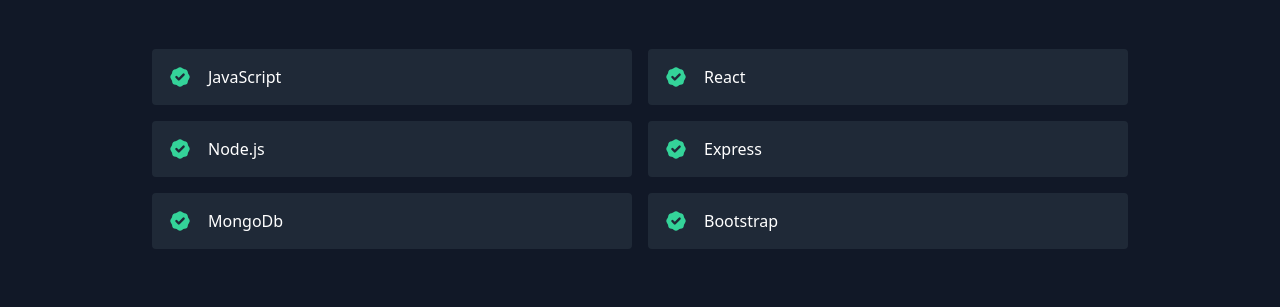
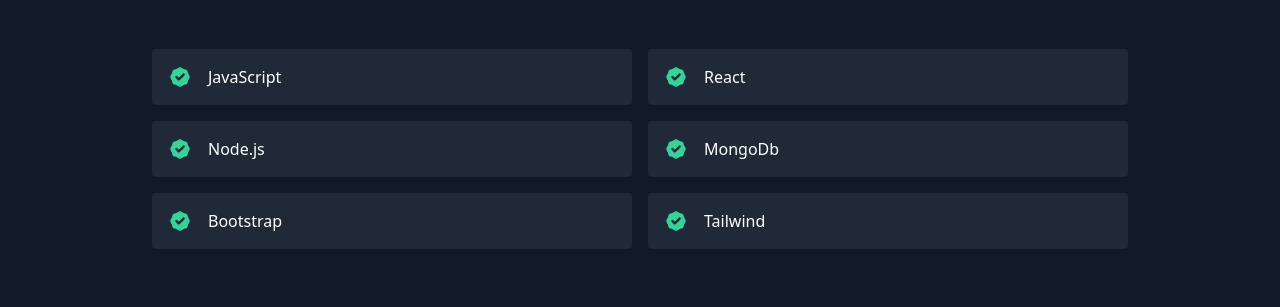
Before and after one commit to NikoIcardo/my-portfolio, a React (Create React App) app: page / in a window 1280 px wide. Shown: the part 1600-1907 px from the top of the page. Built offline with nearby package versions, Linux system fonts and the light colour scheme.

Commit message:
An Incidental Execution

```diff
--- a/src/data.js
+++ b/src/data.js
@@ -54,7 +54,7 @@
   "JavaScript",
   "React",
   "Node.js",
-  "Express",
   "MongoDb",
   "Bootstrap",
+  "Tailwind"
 ];
```
